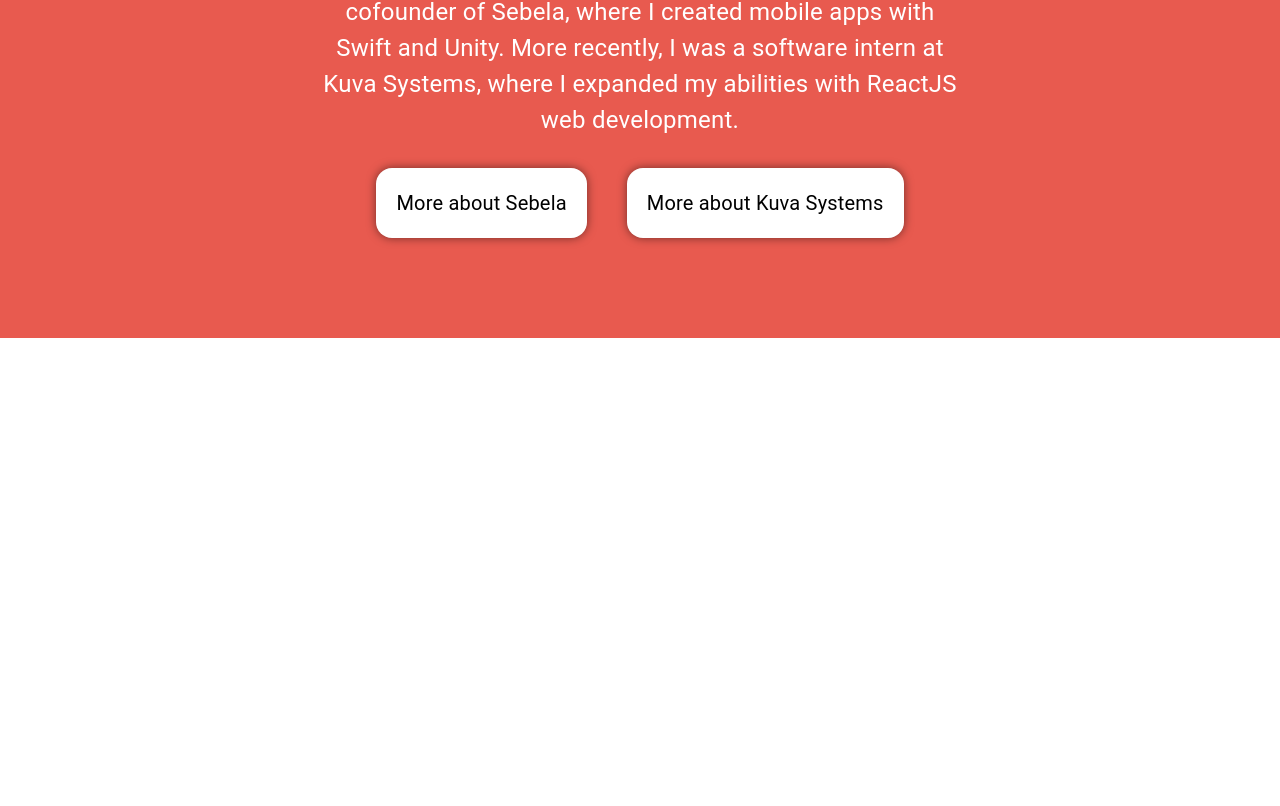
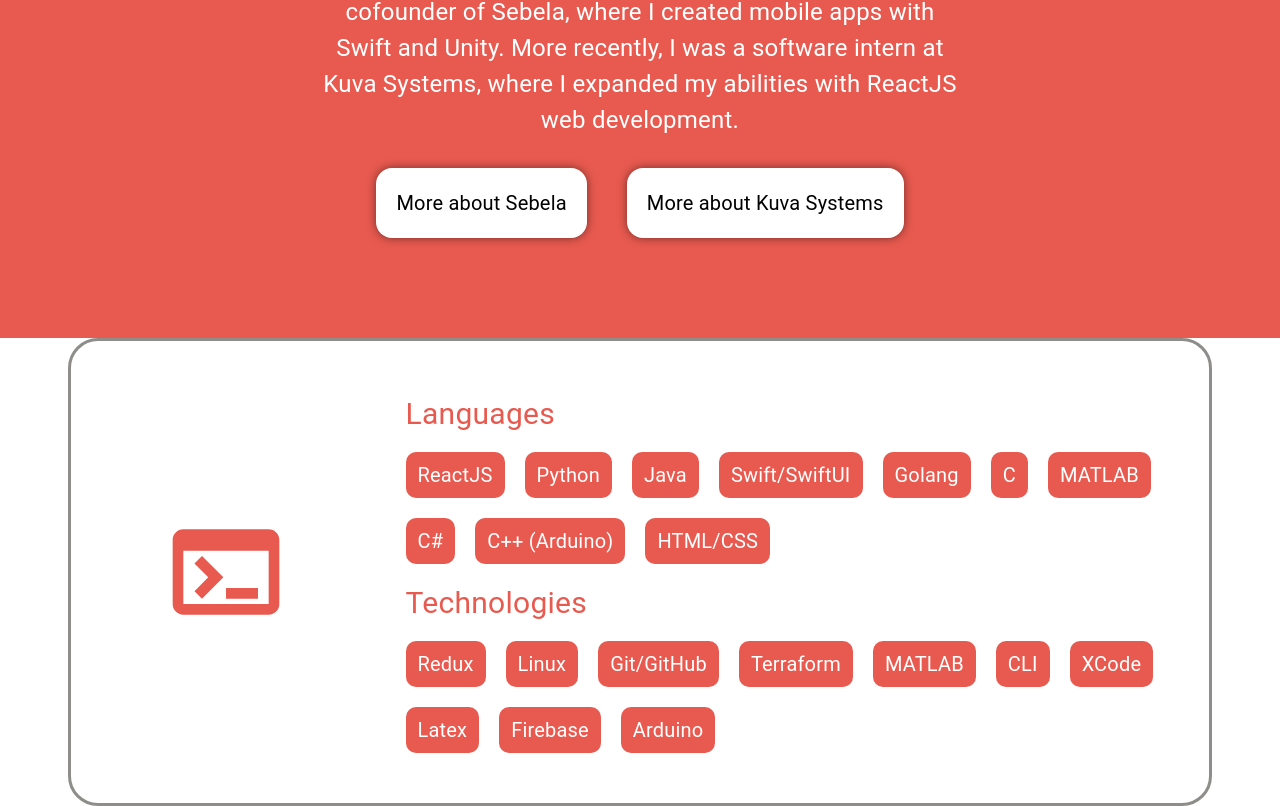
Before and after one commit to ljiang09/ljiang09.github.io, a React (Create React App) app: page / in a window 1280 px wide. Shown: the part 1152-1958 px from the top of the page. Before the commit the page ends 1490 px from the top, so only its background shows below. Built offline with nearby package versions, Linux system fonts and the light colour scheme.

Commit message:
feat: add skills section

```diff
--- a/src/App.js
+++ b/src/App.js
@@ -1,6 +1,7 @@
 import useStyles from "./styles.js";
 import Intro from "./components/Intro";
 import AboutMe from "./components/AboutMe";
+import Skills from "./components/Skills/index.js";
 
 function App() {
   const classes = useStyles();
@@ -9,6 +10,7 @@
     <div style={{ margin: 0 }}>
       <Intro />
       <AboutMe />
+      <Skills style={{ margin: "auto" }} />
     </div>
   );
 }
--- a/src/components/AboutMe/index.js
+++ b/src/components/AboutMe/index.js
@@ -1,6 +1,5 @@
 import useStyles from "./styles.js";
-import { Typography, Button } from "@material-ui/core";
-import { Email, LinkedIn, GitHub } from "@mui/icons-material";
+import { Typography } from "@material-ui/core";
 
 const AboutMe = () => {
   const classes = useStyles();
--- /dev/null
+++ b/src/components/Skills/index.js
@@ -0,0 +1,57 @@
+import useStyles from "./styles.js";
+import { Typography } from "@material-ui/core";
+import { Terminal } from "@mui/icons-material";
+
+const Skills = () => {
+  const classes = useStyles();
+
+  const languages = [
+    "ReactJS",
+    "Python",
+    "Java",
+    "Swift/SwiftUI",
+    "Golang",
+    "C",
+    "MATLAB",
+    "C#",
+    "C++ (Arduino)",
+    "HTML/CSS",
+  ];
+
+  const technologies = [
+    "Redux",
+    "Linux",
+    "Git/GitHub",
+    "Terraform",
+    "MATLAB",
+    "CLI",
+    "XCode",
+    "Latex",
+    "Firebase",
+    "Arduino",
+  ];
+
+  return (
+    <div className={classes.root}>
+      <div className={classes.iconBlock}>
+        <Terminal className={classes.terminalIcon} />
+      </div>
+      <div className={classes.info}>
+        <Typography className={classes.header}>Languages</Typography>
+        <div className={classes.cells}>
+          {languages.map((language) => (
+            <Typography className={classes.cell}>{language}</Typography>
+          ))}
+        </div>
+        <Typography className={classes.header}>Technologies</Typography>
+        <div className={classes.cells}>
+          {technologies.map((tech) => (
+            <Typography className={classes.cell}>{tech}</Typography>
+          ))}
+        </div>
+      </div>
+    </div>
+  );
+};
+
+export default Skills;
--- /dev/null
+++ b/src/components/Skills/styles.js
@@ -0,0 +1,60 @@
+import { makeStyles } from "@material-ui/core/styles";
+import theme from "../../theme";
+
+const useStyles = makeStyles(() => ({
+  root: {
+    display: "flex",
+    flexDirection: "row",
+    justifyContent: "space-around",
+    alignItems: "center",
+    gap: "50px",
+    width: "85%",
+    padding: "50px 25px",
+    margin: "auto",
+    background: "white",
+    borderRadius: "30px",
+    border: "3px solid " + theme.palette.text.primary,
+  },
+  iconBlock: {
+    display: "flex",
+    justifyContent: "center",
+    width: "25%",
+  },
+  terminalIcon: {
+    color: theme.palette.primary.main,
+    fontSize: "10vw !important",
+  },
+  info: {
+    display: "flex",
+    flexDirection: "column",
+    justifyContent: "center",
+    alignItems: "start",
+    width: "75%",
+    gap: "16px",
+  },
+  header: {
+    color: theme.palette.primary.main,
+    fontSize: 30,
+  },
+  cells: {
+    display: "flex",
+    flexDirection: "row",
+    flexWrap: "wrap",
+    alignItems: "start",
+    gap: "20px",
+  },
+  cell: {
+    color: "white",
+    background: theme.palette.primary.main,
+    padding: "8px 12px",
+    borderRadius: "10px",
+    fontSize: 20,
+  },
+  learnMoreBtns: {
+    display: "flex",
+    flexDirection: "row",
+    gap: "40px",
+  },
+}));
+
+export default useStyles;
```
